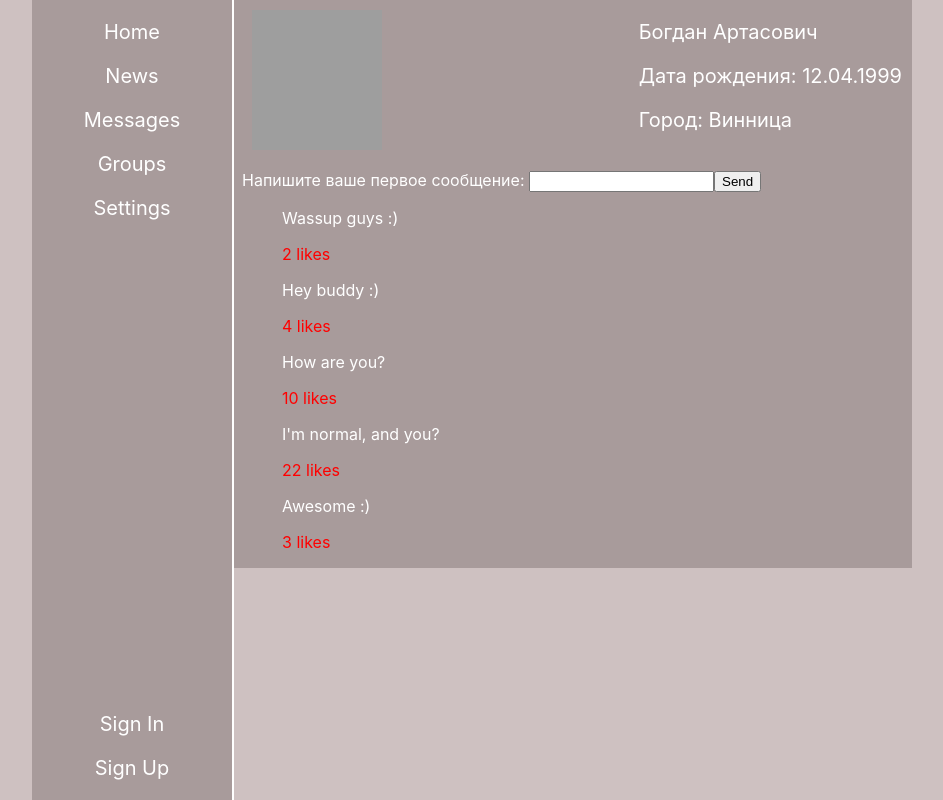
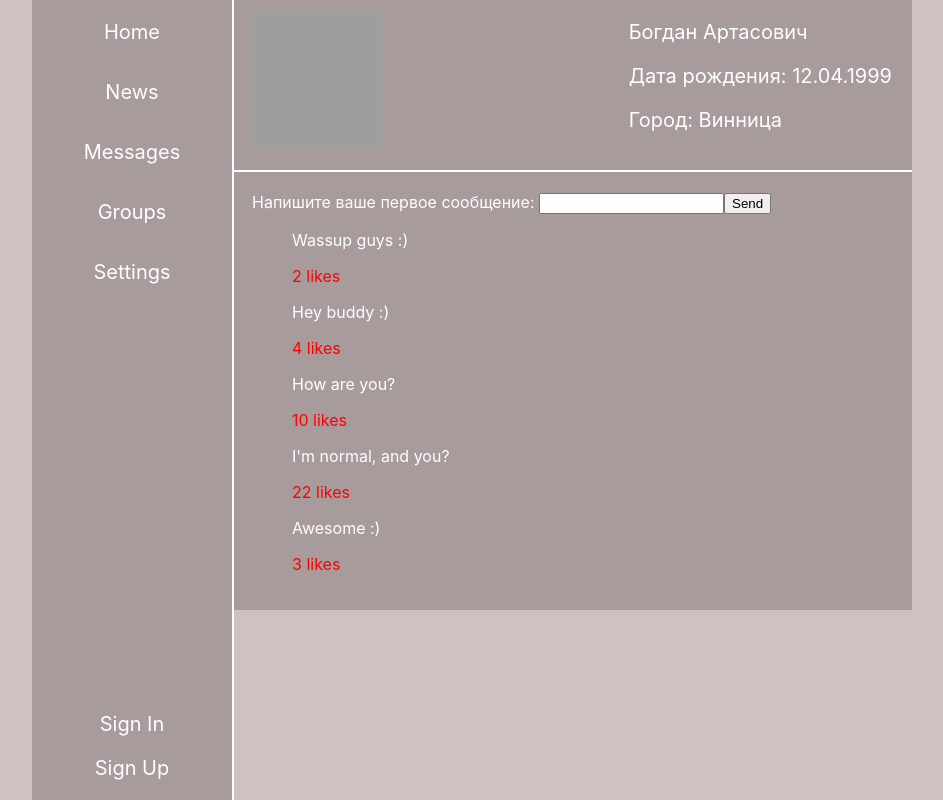
Before and after one commit to dazman351/react, a React (Create React App) app: page / in a window 1280 px wide. Shown: the whole page, without its empty margins (168-1111 px from the left). Built offline with nearby package versions, Linux system fonts and the light colour scheme; grey boxes are pictures that could not be loaded.

Commit message:
change <a> to <Link>, add new styles in scss

```diff
--- a/src/App.js
+++ b/src/App.js
@@ -1,7 +1,7 @@
 import './App.scss';
 import Header from './Components/Header/Header';
 import Profile from './Components/Profile/Profile';
-import Dialogs from './Components/Dialogs/Dialogs';
+import Messages from './Components/Messages/Messages';
 import Error from './Components/Error/Error';
 import { BrowserRouter, Route, Routes } from 'react-router-dom';
 
@@ -15,8 +15,8 @@ const App = () => {
 							<Header />
 							<Routes>
 								<Route path='/' element={<Profile />} />
-								<Route path='/dialogs' element={<Dialogs />} />
-								<Route path='*' element={<Error />} />
+								<Route path='/dialogs' element={<Messages />} />
+								<Route path='#' element={<Error />} />
 							</Routes>
 						</div>
 					</div>
--- a/src/App.scss
+++ b/src/App.scss
@@ -38,11 +38,19 @@ body {
 						display: flex;
 						flex-direction: column;
 						.nav__link {
+							height: 60px;
 							font-size: 20px;
 							color: white;
 							padding: 10px 15px;
 							text-align: center;
 							text-decoration: none;
+							transition: 0.3s linear;
+							outline: none;
+							&:hover {
+								background: white;
+								background-color: rgb(206, 193, 193);
+
+							}
 						}
 					}
 
@@ -60,28 +68,32 @@ body {
 				}
 			}
 			.profile__info {
-				padding-left: 210px;
+				padding-left: 200px;
 				height: auto;
 				display: flex;
 				flex-wrap: wrap;
 				justify-content: space-between;
 				color: white;
+
 				img {
 					padding-top: 10px;
 					width: 130px;
 					height: 150px;
 					object-fit: cover;
-					margin-left: 10px;
+					margin-left: 20px;
 				}
 
 				.profile__text {
 					font-size: 20px;
-					margin: 0 10px;
+					margin: 0 20px;
 					height: 150px;
 				}
 
 				.profile__input {
+					width: 100%;
+					border-top: 2px solid white;
 					margin-top: 20px;
+					padding: 20px 20px;
 					.profile__posts {
 						color: white;
 					}
@@ -93,7 +105,7 @@ body {
 
 
 			}
-			.profile__dialogs {
+			.profile__messages {
 				padding-left: 210px;
 				height: auto;
 				color: white;
--- a/src/Components/Header/Nav/Nav.jsx
+++ b/src/Components/Header/Nav/Nav.jsx
@@ -1,18 +1,19 @@
 import './../../../App.scss';
+import { Link } from "react-router-dom"
 
 const Nav = () => {
     return (
         <nav className='nav'>
             <div className='nav__menu'>
-                <a href='/' className='nav__link'>Home</a>
-                <a href='#' className='nav__link'>News</a>
-                <a href='/dialogs' className='nav__link'>Messages</a>
-                <a href='#' className='nav__link'>Groups</a>
-                <a href='#' className='nav__link'>Settings</a>
+                <Link to="/" className='nav__link'>Home</Link>
+                <Link to='#' className='nav__link'>News</Link>
+                <Link to='/dialogs' className='nav__link'>Messages</Link>
+                <Link to='#' className='nav__link'>Groups</Link>
+                <Link to='#' className='nav__link'>Settings</Link>
             </div>
             <div className='nav__enter'>
-                <a href='#' className='nav__link'>Sign In</a>
-                <a href='#' className='nav__link'>Sign Up</a>
+                <Link to='#' className='nav__link'>Sign In</Link>
+                <Link to='#' className='nav__link'>Sign Up</Link>
             </div>
         </nav>
     );
--- a/src/Components/Dialogs/Dialogs.jsx
+++ b/src/Components/Messages/Messages.jsx
@@ -2,13 +2,13 @@ import './../../App.scss';
 
 
 
-const Dialogs = () => {
+const Messages = () => {
     return (
-        <div className='profile__dialogs'>
+        <div className='profile__messages'>
             <p>Dialogs</p>
         </div>
     );
 }
 
 
-export default Dialogs;
+export default Messages;
```
